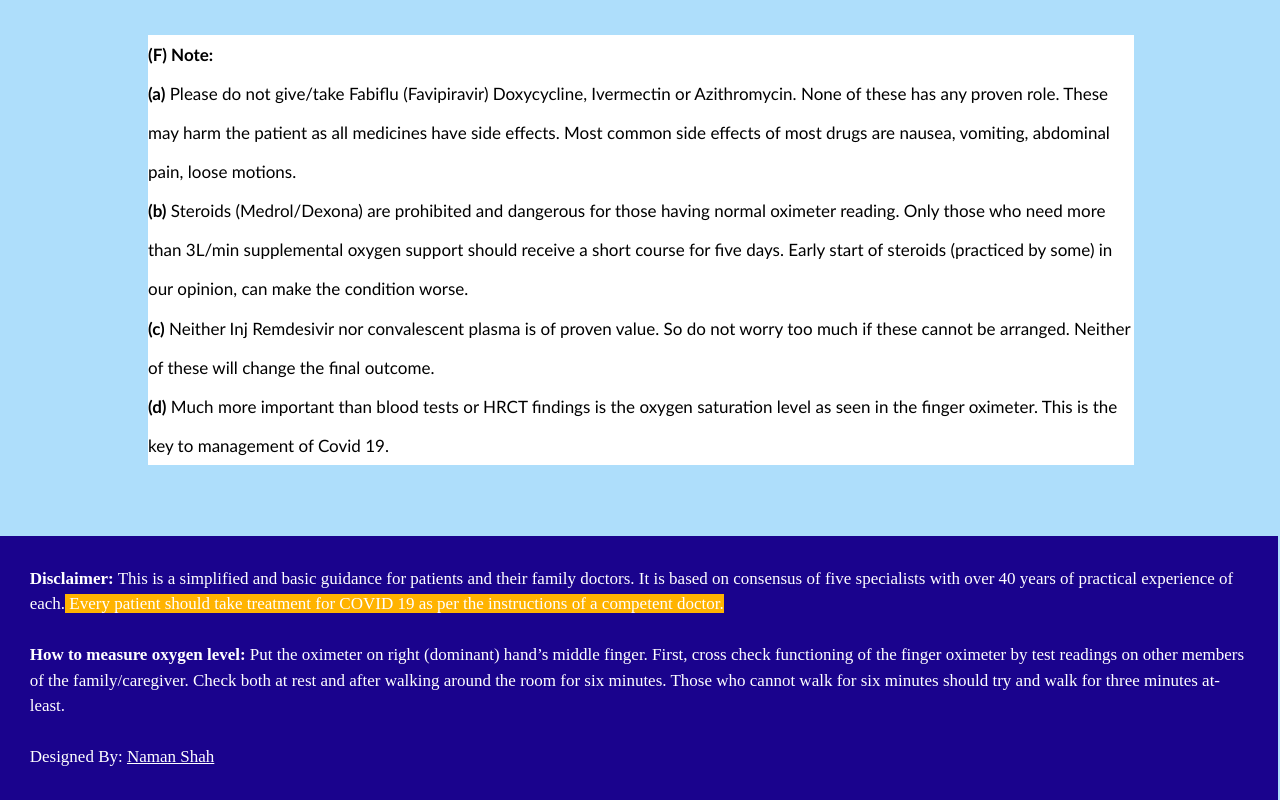
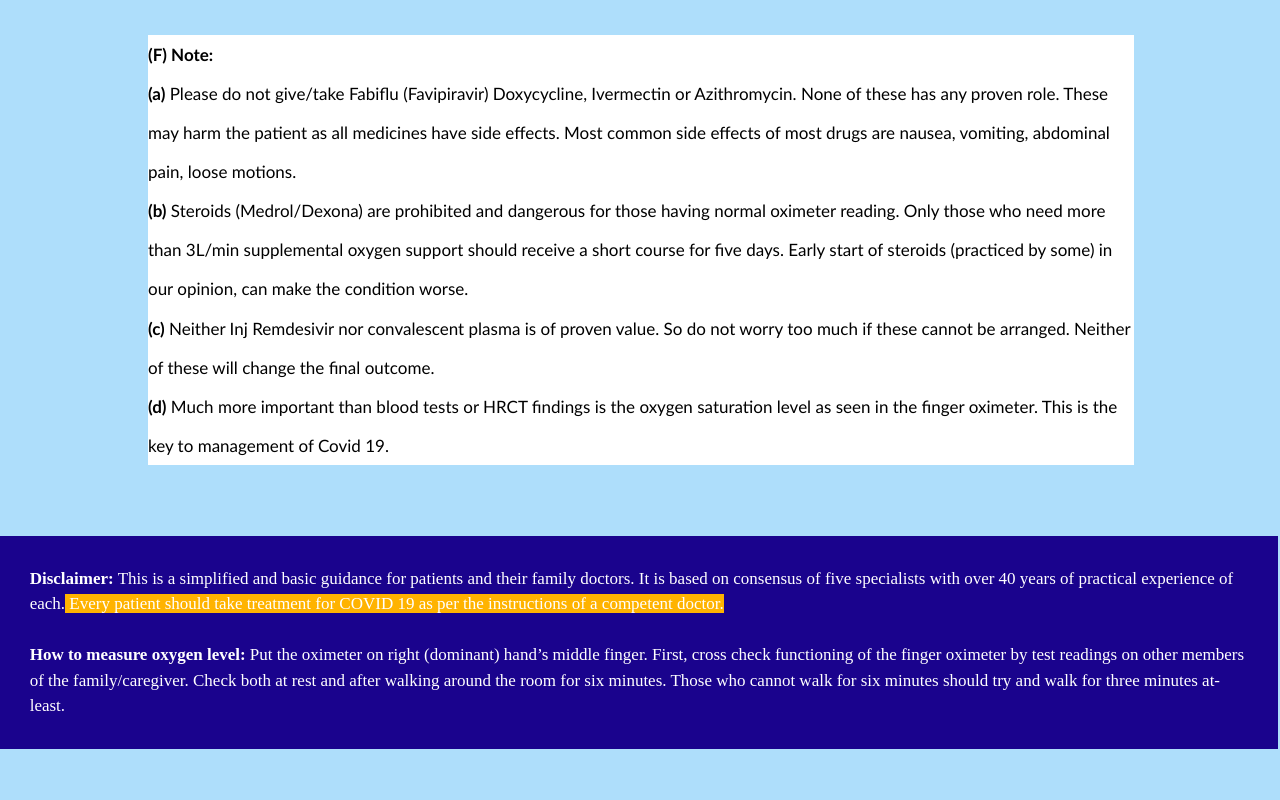
Before and after one commit to naman0301/covid19-help, a plain HTML site: page index.html in a window 1280 px wide. Shown: the part 2667-3467 px from the top of the page. After the commit the page ends 3416 px from the top, so only its background shows below. Drawn offline with Linux system fonts and the light colour scheme.

Commit message:
Update index.html

```diff
--- a/index.html
+++ b/index.html
@@ -84,8 +84,6 @@
 <strong><a name="bot">Disclaimer:</a></strong> This is a simplified and basic guidance for patients and their family doctors. It is based on consensus of five specialists with over 40 years of practical experience of each.<span id="sb"> Every patient should take treatment for COVID 19 as per the instructions of a competent doctor.</span>
 <br><br>
 <strong>How to measure oxygen level:</strong> Put the oximeter on right (dominant) hand’s middle finger. First, cross check functioning of the finger oximeter by test readings on other members of the family/caregiver. Check both at rest and after walking around the room for six minutes. Those who cannot walk for six minutes should try and walk for three minutes at-least.
-<br><br>
-<span class="ow"> Designed By: <a href="https://www.linkedin.com/in/naman-shah-61b6b916a/" style="color: #ffffff;"> Naman Shah</a></span>
 </footer>
 <br>
 </p>
```
